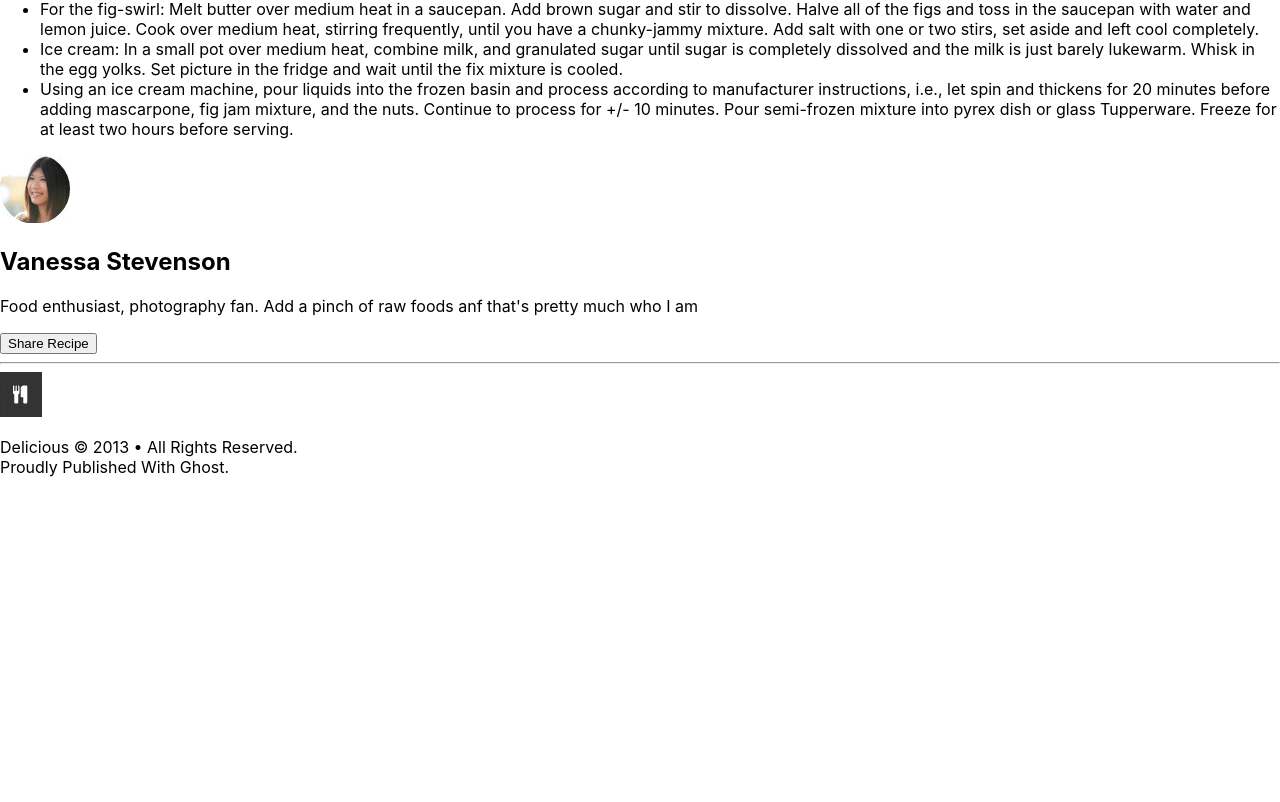
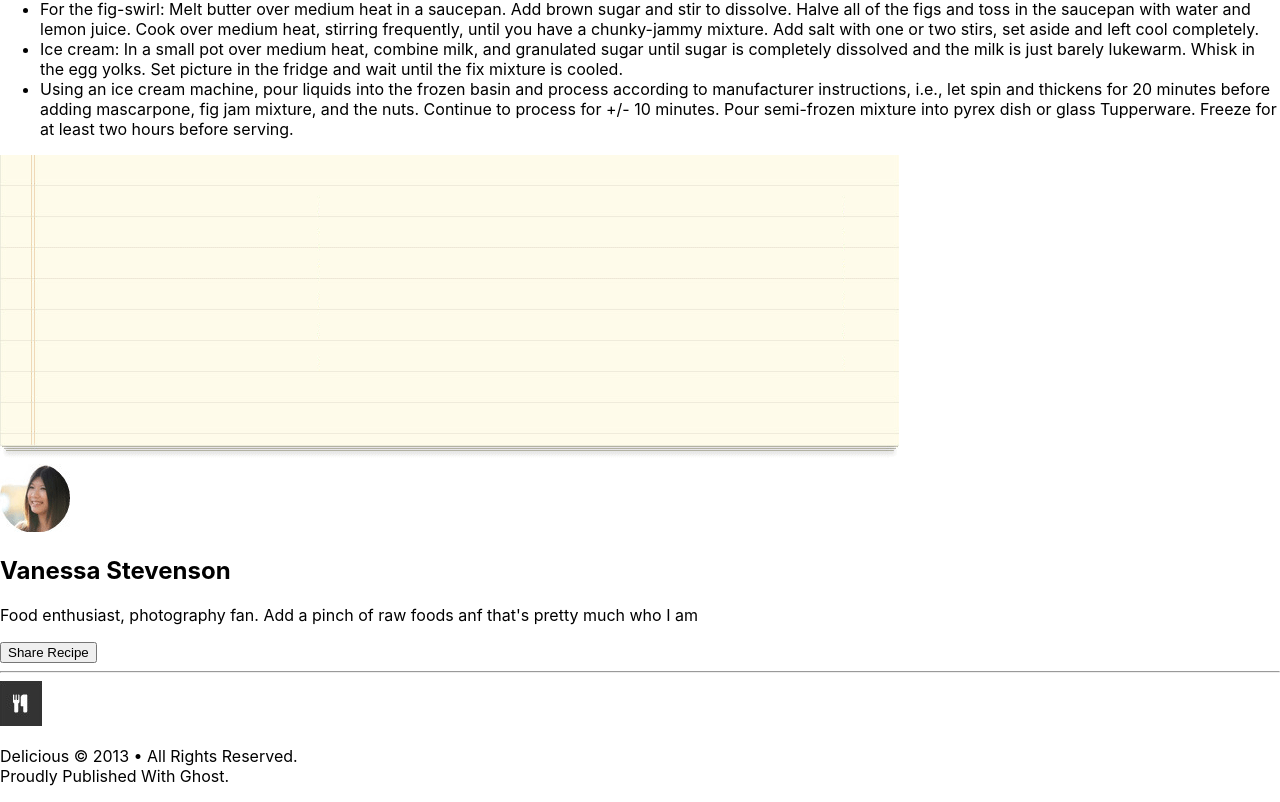
Before and after one commit to Joseph-K-B/chocolate-pizza-react-2, a React (Create React App) app: page / in a window 1280 px wide. Shown: the part 982-1784 px from the top of the page. Before the commit the page ends 1475 px from the top, so only its background shows below. Built offline with nearby package versions, Linux system fonts and the light colour scheme.

Commit message:
started ingredients list

```diff
--- a/src/App.js
+++ b/src/App.js
@@ -2,12 +2,14 @@ import React, { Component } from "react";
 import Header from "./Header.js";
 import Main from './Main.js'
 import Footer from "./Footer.js";
+import Recipe from "./Ingredient-List.js";
 class App extends Component {
   render() {
     return (
       <>
       <Header />
       <Main />
+      <Recipe />
       <Footer />
       </>
     );
--- /dev/null
+++ b/src/Ingredient-List.js
@@ -0,0 +1,15 @@
+import React, { Component } from 'react';
+import './styles.css'
+
+import list from './assets/paper-list.png'
+
+class Recipe extends Component {
+    render() {
+        return (
+            <section>
+                <img src={list} alt='notepad'/>
+            </section>
+        )
+    }
+}
+export default Recipe;
```
Also changed, not shown: src/Recipe.js (deleted).
